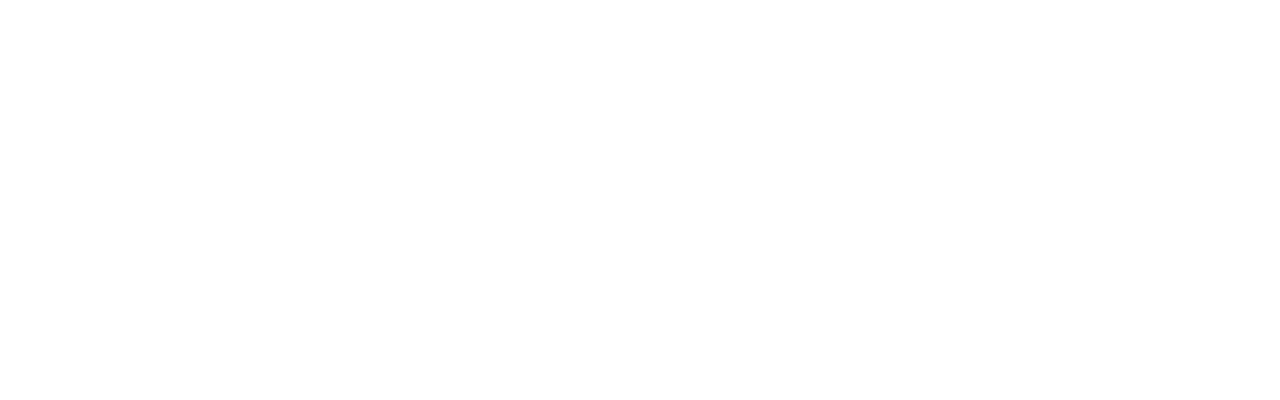
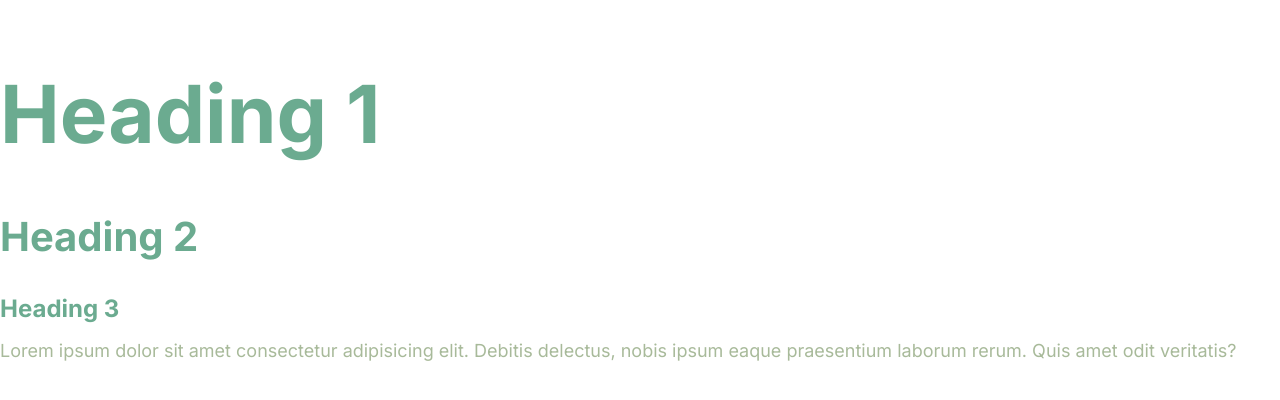
Before and after one commit to Sairoden/moshify-sairoden, a website: page index.html in a window 1280 px wide. Drawn offline with Linux system fonts and the light colour scheme.

Commit message:
Define the styles for the fonts.

```diff
--- a/css/styles.css
+++ b/css/styles.css
@@ -1,7 +1,60 @@
 :root {
-    --color-primary: #F5AC72;
-    --color-primary: #F2AA7E;
-    --color-accent: #3E4E50;
-    --color-headings: #E1F0C4
-    --color-body: #FACFAD;
+  --color-primary: #f5ac72;
+  --color-primary: #f2aa7e;
+  --color-accent: #3e4e50;
+  --color-headings: #6bab90;
+  --color-body: #a8ba9a;
 }
+
+html {
+  font-size: 62.5%;
+}
+
+body {
+  color: var(--color-body);
+  font-family: Inter, Arial, Helvetica, sans-serif;
+  font-size: 2.4rem;
+  line-height: 1.5;
+}
+
+h1,
+h2,
+h3 {
+  color: var(--color-headings);
+  margin-bottom: 1rem;
+}
+
+h1 {
+  font-size: 7rem;
+}
+
+h2 {
+  font-size: 4rem;
+}
+
+h3 {
+  font-size: 3rem;
+}
+
+p {
+  margin-top: 0;
+}
+
+/* 1024 / 16 */
+@media only screen and (min-width: 64em) {
+  body {
+    font-size: 1.8rem;
+  }
+
+  h1 {
+    font-size: 8rem;
+  }
+
+  h2 {
+    font-size: 4rem;
+  }
+
+  h3 {
+    font-size: 2.4rem;
+  }
+}
--- a/index.html
+++ b/index.html
@@ -4,9 +4,22 @@
     <meta charset="UTF-8" />
     <meta http-equiv="X-UA-Compatible" content="IE=edge" />
     <meta name="viewport" content="width=device-width, initial-scale=1.0" />
+    <link rel="preconnect" href="https://fonts.gstatic.com" />
+    <link
+      href="https://fonts.googleapis.com/css2?family=Inter:wght@400;700&display=swap"
+      rel="stylesheet"
+    />
     <link rel="stylesheet" href="css/normalize.css" />
     <link rel="stylesheet" href="css/styles.css" />
     <title>Document</title>
   </head>
-  <body></body>
+  <body>
+    <h1>Heading 1</h1>
+    <h2>Heading 2</h2>
+    <h3>Heading 3</h3>
+    <p>
+      Lorem ipsum dolor sit amet consectetur adipisicing elit. Debitis delectus,
+      nobis ipsum eaque praesentium laborum rerum. Quis amet odit veritatis?
+    </p>
+  </body>
 </html>
```
